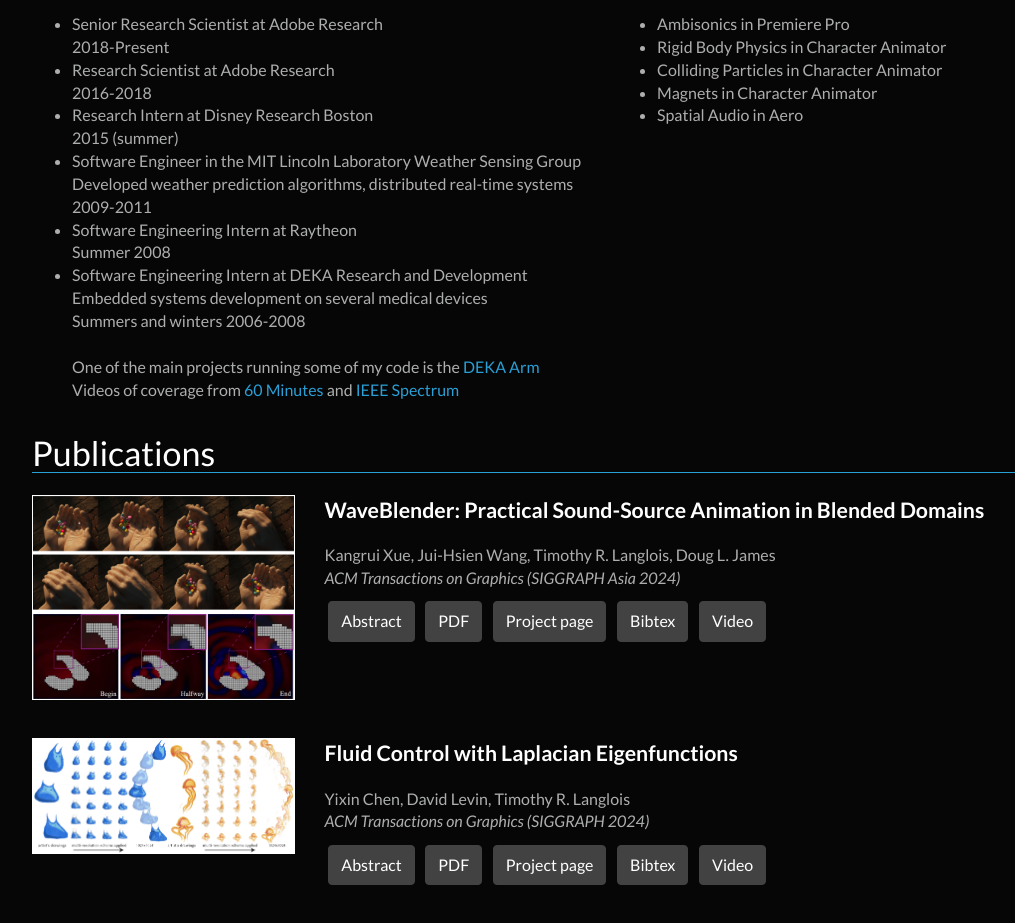
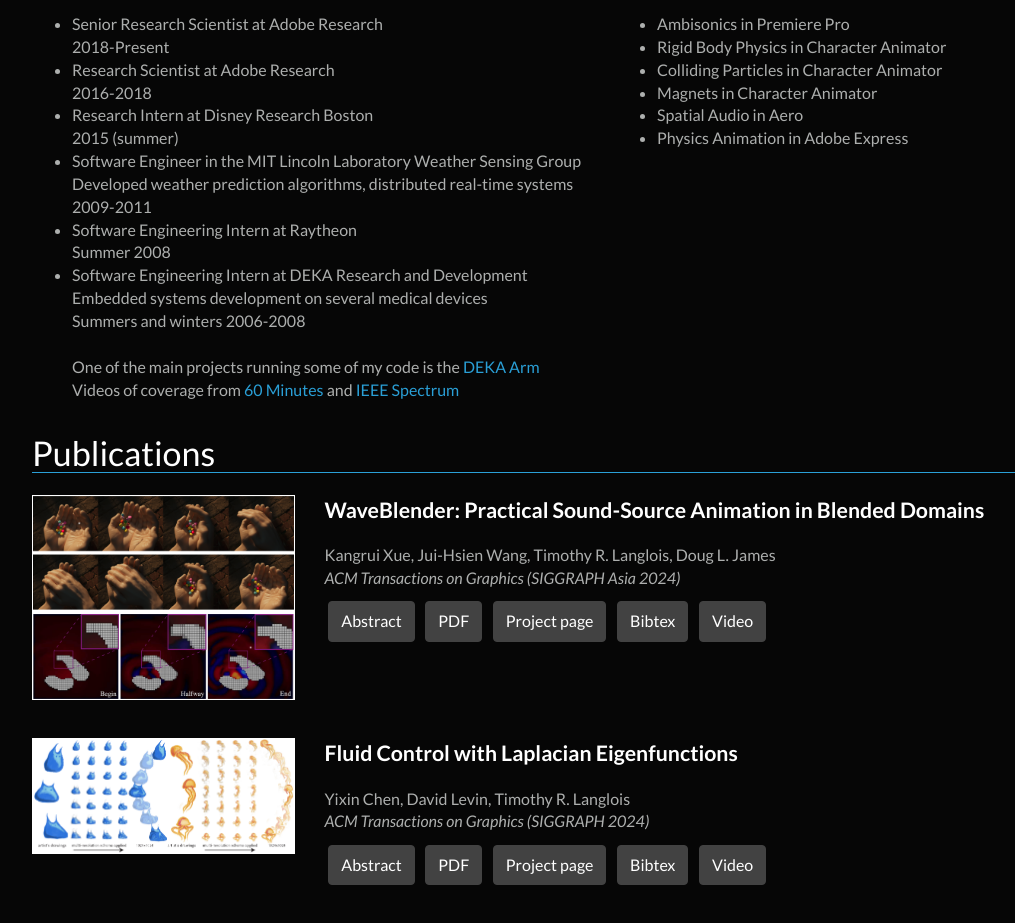
Before and after one commit to timmyL17/timmyL17.github.io, a plain HTML site: page index.html in a window 1280 px wide. Shown: the part 840-1763 px from the top of the page, without its empty margins (38-1053 px from the left). Drawn offline with Linux system fonts and the light colour scheme.

Commit message:
tech transfers

```diff
--- a/index.html
+++ b/index.html
@@ -260,6 +260,9 @@
                     <li class="pad">
                         Spatial Audio in Aero
                     </li>
+                    <li class="pad">
+                        Physics Animation in Adobe Express
+                    </li>
                 </ul>
             </div>
             </div>
```
